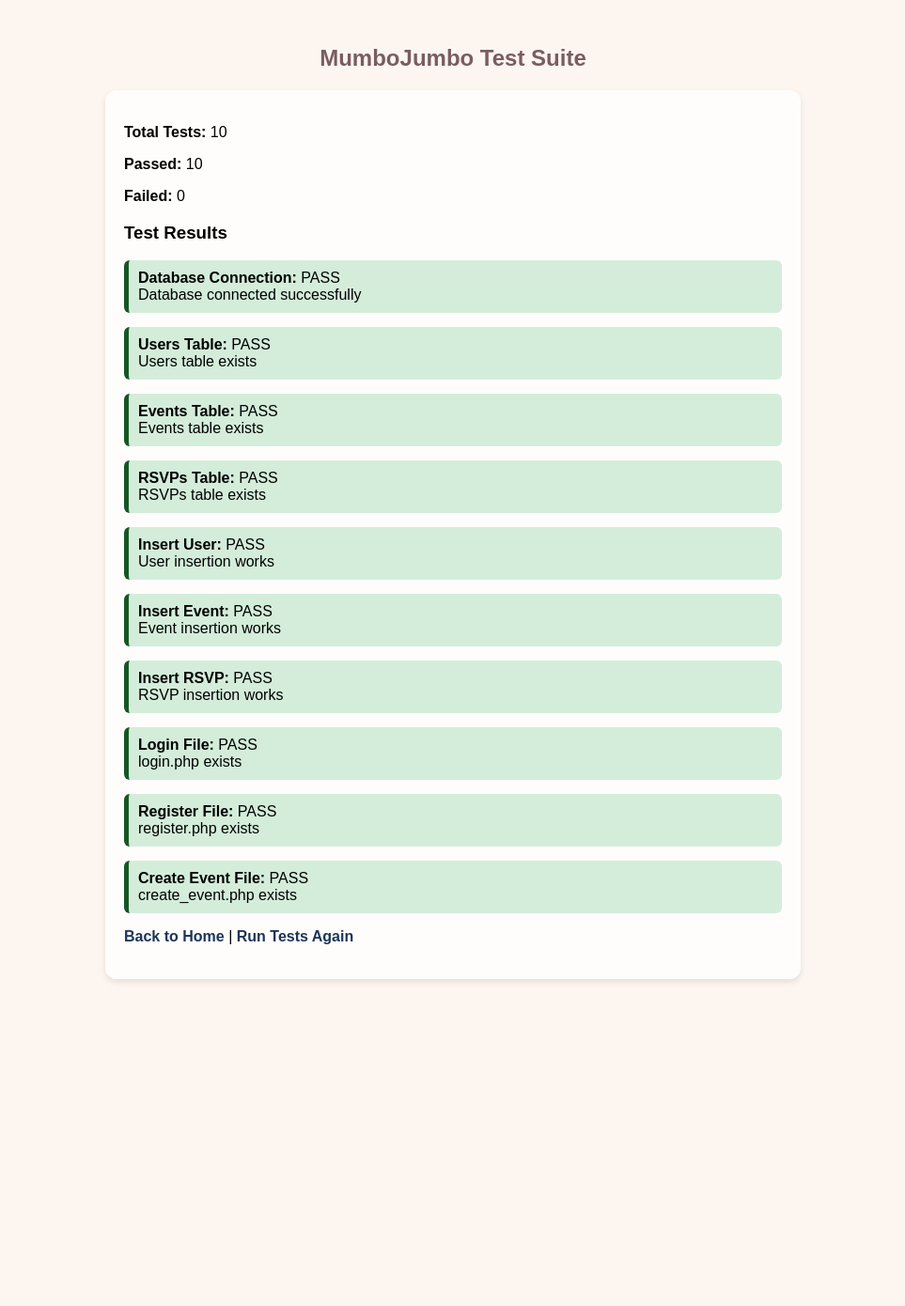
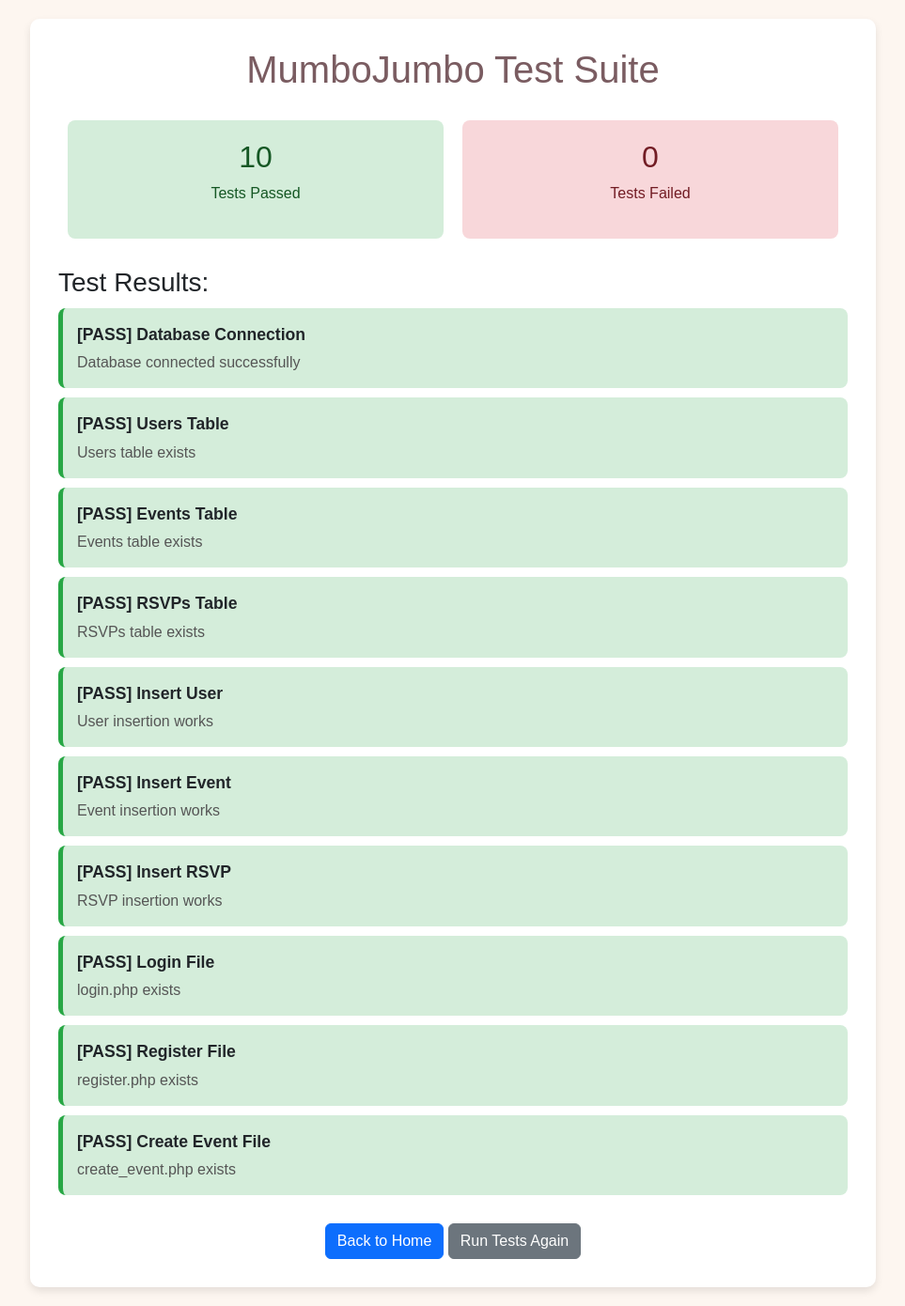
Before and after one commit to jennaballback/Eventure, a PHP site: page /MumboJumbo/test_suite.php in a window 1280 px wide. Shown: the whole page at 94% size, without its empty margins (158-1121 px from the left). Before the commit the page ends 1045 px from the top, so only its background shows below. Run offline with PHP 8.4, Linux system fonts and the light colour scheme.

Commit message:
Update test_suite.php

```diff
--- a/test_suite.php
+++ b/test_suite.php
@@ -1,5 +1,4 @@
 <?php
-// test_suite.php
 
 ini_set('display_errors', 1);
 ini_set('display_startup_errors', 1);
@@ -9,84 +8,78 @@
 
 $test_results = [];
 
-// TEST FUNCTIONS
-
+// TEST 1: Database Connection
 function test_database_connection($conn) {
-    return $conn
-        ? ['status' => 'PASS', 'message' => 'Database connected successfully']
-        : ['status' => 'FAIL', 'message' => 'Database connection failed'];
+    if ($conn) {
+        return ['status' => 'PASS', 'message' => 'Database connected successfully'];
+    } else {
+        return ['status' => 'FAIL', 'message' => 'Database connection failed'];
+    }
 }
 
+// TEST 2: Users Table Exists
 function test_users_table($conn) {
     $result = mysqli_query($conn, "SHOW TABLES LIKE 'users'");
-    return ($result && mysqli_num_rows($result) > 0)
-        ? ['status' => 'PASS', 'message' => 'Users table exists']
-        : ['status' => 'FAIL', 'message' => 'Users table not found'];
+    if (mysqli_num_rows($result) > 0) {
+        return ['status' => 'PASS', 'message' => 'Users table exists'];
+    } else {
+        return ['status' => 'FAIL', 'message' => 'Users table not found'];
+    }
 }
 
+// TEST 3: Events Table Exists
 function test_events_table($conn) {
     $result = mysqli_query($conn, "SHOW TABLES LIKE 'events'");
-    return ($result && mysqli_num_rows($result) > 0)
-        ? ['status' => 'PASS', 'message' => 'Events table exists']
-        : ['status' => 'FAIL', 'message' => 'Events table not found'];
+    if (mysqli_num_rows($result) > 0) {
+        return ['status' => 'PASS', 'message' => 'Events table exists'];
+    } else {
+        return ['status' => 'FAIL', 'message' => 'Events table not found'];
+    }
 }
 
+// TEST 4: RSVPs Table Exists
 function test_rsvps_table($conn) {
     $result = mysqli_query($conn, "SHOW TABLES LIKE 'rsvps'");
-    return ($result && mysqli_num_rows($result) > 0)
-        ? ['status' => 'PASS', 'message' => 'RSVPs table exists']
-        : ['status' => 'FAIL', 'message' => 'RSVPs table not found'];
+    if (mysqli_num_rows($result) > 0) {
+        return ['status' => 'PASS', 'message' => 'RSVPs table exists'];
+    } else {
+        return ['status' => 'FAIL', 'message' => 'RSVPs table not found'];
+    }
 }
 
+// TEST 5: Can Insert Test User
 function test_insert_user($conn) {
-    $email = 'test_' . time() . '@test.com';
-    $pass  = password_hash('testpass', PASSWORD_DEFAULT);
+    $test_email = 'test_' . time() . '@test.com';
+    $password_hash = password_hash('testpass', PASSWORD_DEFAULT);
 
     $stmt = $conn->prepare("INSERT INTO users (first_name, last_name, email, password_hash) VALUES (?, ?, ?, ?)");
-    if (!$stmt) return ['status' => 'FAIL', 'message' => 'Prepare failed for user insert'];
-
-    $first = 'Test';
-    $last  = 'User';
-    $stmt->bind_param("ssss", $first, $last, $email, $pass);
+    $first = 'Test'; $last = 'User';
+    $stmt->bind_param("ssss", $first, $last, $test_email, $password_hash);
 
     if ($stmt->execute()) {
-        $id = $stmt->insert_id;
-        mysqli_query($conn, "DELETE FROM users WHERE user_id = $id");
+        $user_id = $stmt->insert_id;
+        mysqli_query($conn, "DELETE FROM users WHERE user_id = $user_id");
         $stmt->close();
         return ['status' => 'PASS', 'message' => 'User insertion works'];
+    } else {
+        $stmt->close();
+        return ['status' => 'FAIL', 'message' => 'User insertion failed: ' . $stmt->error];
     }
-
-    $error = $stmt->error;
-    $stmt->close();
-    return ['status' => 'FAIL', 'message' => 'User insertion failed: ' . $error];
 }
 
+// TEST 6: Can Insert Test Event
 function test_insert_event($conn) {
-    // user
-    $email = 'event_' . time() . '@test.com';
-    $pass  = password_hash('testpass', PASSWORD_DEFAULT);
-
+    $test_email = 'eventtest_' . time() . '@test.com';
+    $password_hash = password_hash('testpass', PASSWORD_DEFAULT);
     $stmt = $conn->prepare("INSERT INTO users (first_name, last_name, email, password_hash) VALUES (?, ?, ?, ?)");
-    if (!$stmt) return ['status' => 'FAIL', 'message' => 'Prepare failed for event user insert'];
-
-    $first = 'Event';
-    $last  = 'Tester';
-    $stmt->bind_param("ssss", $first, $last, $email, $pass);
+    $first = 'Event'; $last = 'Tester';
+    $stmt->bind_param("ssss", $first, $last, $test_email, $password_hash);
     $stmt->execute();
     $user_id = $stmt->insert_id;
     $stmt->close();
 
-    // event
     $stmt = $conn->prepare("INSERT INTO events (host_id, title, description, location, start_time) VALUES (?, ?, ?, ?, ?)");
-    if (!$stmt) {
-        mysqli_query($conn, "DELETE FROM users WHERE user_id = $user_id");
-        return ['status' => 'FAIL', 'message' => 'Prepare failed for event insert'];
-    }
-
-    $title = 'Test Event';
-    $desc  = 'Test';
-    $loc   = 'Test Location';
-    $time  = date('Y-m-d H:i:s', strtotime('+1 day'));
+    $title = 'Test Event'; $desc = 'Test'; $loc = 'Test Location'; $time = date('Y-m-d H:i:s', strtotime('+1 day'));
     $stmt->bind_param("issss", $user_id, $title, $desc, $loc, $time);
 
     if ($stmt->execute()) {
@@ -95,52 +88,32 @@
         mysqli_query($conn, "DELETE FROM users WHERE user_id = $user_id");
         $stmt->close();
         return ['status' => 'PASS', 'message' => 'Event insertion works'];
+    } else {
+        mysqli_query($conn, "DELETE FROM users WHERE user_id = $user_id");
+        $stmt->close();
+        return ['status' => 'FAIL', 'message' => 'Event insertion failed: ' . $stmt->error];
     }
-
-    $error = $stmt->error;
-    mysqli_query($conn, "DELETE FROM users WHERE user_id = $user_id");
-    $stmt->close();
-    return ['status' => 'FAIL', 'message' => 'Event insertion failed: ' . $error];
 }
 
+// TEST 7: Can Insert Test RSVP
 function test_insert_rsvp($conn) {
-    // user
-    $email = 'rsvp_' . time() . '@test.com';
-    $pass  = password_hash('testpass', PASSWORD_DEFAULT);
-
+    $test_email = 'rsvptest_' . time() . '@test.com';
+    $password_hash = password_hash('testpass', PASSWORD_DEFAULT);
     $stmt = $conn->prepare("INSERT INTO users (first_name, last_name, email, password_hash) VALUES (?, ?, ?, ?)");
-    if (!$stmt) return ['status' => 'FAIL', 'message' => 'Prepare failed for RSVP user insert'];
-
-    $first = 'RSVP';
-    $last  = 'Tester';
-    $stmt->bind_param("ssss", $first, $last, $email, $pass);
+    $first = 'RSVP'; $last = 'Tester';
+    $stmt->bind_param("ssss", $first, $last, $test_email, $password_hash);
     $stmt->execute();
     $user_id = $stmt->insert_id;
     $stmt->close();
 
-    // event
     $stmt = $conn->prepare("INSERT INTO events (host_id, title, location, start_time) VALUES (?, ?, ?, ?)");
-    if (!$stmt) {
-        mysqli_query($conn, "DELETE FROM users WHERE user_id = $user_id");
-        return ['status' => 'FAIL', 'message' => 'Prepare failed for RSVP event insert'];
-    }
-
-    $title = 'RSVP Test Event';
-    $loc   = 'Test';
-    $time  = date('Y-m-d H:i:s', strtotime('+1 day'));
+    $title = 'RSVP Test Event'; $loc = 'Test'; $time = date('Y-m-d H:i:s', strtotime('+1 day'));
     $stmt->bind_param("isss", $user_id, $title, $loc, $time);
     $stmt->execute();
     $event_id = $stmt->insert_id;
     $stmt->close();
 
-    // rsvp
     $stmt = $conn->prepare("INSERT INTO rsvps (event_id, user_id, status) VALUES (?, ?, ?)");
-    if (!$stmt) {
-        mysqli_query($conn, "DELETE FROM events WHERE event_id = $event_id");
-        mysqli_query($conn, "DELETE FROM users WHERE user_id = $user_id");
-        return ['status' => 'FAIL', 'message' => 'Prepare failed for RSVP insert'];
-    }
-
     $status = 'yes';
     $stmt->bind_param("iis", $event_id, $user_id, $status);
 
@@ -150,35 +123,42 @@
         mysqli_query($conn, "DELETE FROM users WHERE user_id = $user_id");
         $stmt->close();
         return ['status' => 'PASS', 'message' => 'RSVP insertion works'];
+    } else {
+        mysqli_query($conn, "DELETE FROM events WHERE event_id = $event_id");
+        mysqli_query($conn, "DELETE FROM users WHERE user_id = $user_id");
+        $stmt->close();
+        return ['status' => 'FAIL', 'message' => 'RSVP insertion failed: ' . $stmt->error];
     }
-
-    $error = $stmt->error;
-    mysqli_query($conn, "DELETE FROM events WHERE event_id = $event_id");
-    mysqli_query($conn, "DELETE FROM users WHERE user_id = $user_id");
-    $stmt->close();
-    return ['status' => 'FAIL', 'message' => 'RSVP insertion failed: ' . $error];
 }
 
+// TEST 8: Login.php File Exists
 function test_login_file() {
-    return file_exists('login.php')
-        ? ['status' => 'PASS', 'message' => 'login.php exists']
-        : ['status' => 'FAIL', 'message' => 'login.php not found'];
+    if (file_exists('login.php')) {
+        return ['status' => 'PASS', 'message' => 'login.php exists'];
+    } else {
+        return ['status' => 'FAIL', 'message' => 'login.php not found'];
+    }
 }
 
+// TEST 9: Register.php File Exists
 function test_register_file() {
-    return file_exists('register.php')
-        ? ['status' => 'PASS', 'message' => 'register.php exists']
-        : ['status' => 'FAIL', 'message' => 'register.php not found'];
+    if (file_exists('register.php')) {
+        return ['status' => 'PASS', 'message' => 'register.php exists'];
+    } else {
+        return ['status' => 'FAIL', 'message' => 'register.php not found'];
+    }
 }
 
+// TEST 10: Create Event File Exists
 function test_create_event_file() {
-    return file_exists('events/create_event.php')
-        ? ['status' => 'PASS', 'message' => 'create_event.php exists']
-        : ['status' => 'FAIL', 'message' => 'create_event.php not found'];
+    if (file_exists('events/create_event.php')) {
+        return ['status' => 'PASS', 'message' => 'create_event.php exists'];
+    } else {
+        return ['status' => 'FAIL', 'message' => 'create_event.php not found'];
+    }
 }
 
-//RUN TESTS
-
+// Run all tests
 $test_results['Database Connection'] = test_database_connection($conn);
 $test_results['Users Table'] = test_users_table($conn);
 $test_results['Events Table'] = test_events_table($conn);
@@ -194,7 +174,6 @@
 
 $passed = 0;
 $failed = 0;
-
 foreach ($test_results as $result) {
     if ($result['status'] === 'PASS') $passed++;
     else $failed++;
@@ -205,47 +184,51 @@
 <html>
 <head>
     <title>MumboJumbo Test Suite</title>
+    <link href="https://cdn.jsdelivr.net/npm/bootstrap@5.3.0/dist/css/bootstrap.min.css" rel="stylesheet">
     <style>
-        body { background-color: #fdf6f0; font-family: Arial, sans-serif; padding: 20px; }
-        h2 { text-align: center; color: #7a5c61; }
-        .box {
-            max-width: 700px;
-            margin: 20px auto;
-            background: #ffffffcc;
-            padding: 20px;
-            border-radius: 12px;
-            box-shadow: 0 3px 6px rgba(0,0,0,0.1);
-        }
-        .result { margin-bottom: 15px; padding: 10px; border-radius: 6px; }
-        .PASS  { background-color: #d4edda; border-left: 5px solid #155724; }
-        .FAIL  { background-color: #f8d7da; border-left: 5px solid #721c24; }
-        a { color: #1d3557; text-decoration: none; font-weight: bold; }
-        a:hover { text-decoration: underline; }
+        body { font-family: Arial, sans-serif; background-color: #fdf6f0; padding: 20px; }
+        .container { max-width: 900px; margin: 0 auto; background-color: #fff; padding: 30px; border-radius: 10px; box-shadow: 0 4px 8px rgba(0,0,0,0.1); }
+        h1 { text-align: center; color: #7a5c61; margin-bottom: 30px; }
+        .summary { display: flex; justify-content: space-around; margin-bottom: 30px; }
+        .summary-box { padding: 20px; border-radius: 8px; text-align: center; flex: 1; margin: 0 10px; }
+        .summary-pass { background-color: #d4edda; color: #155724; }
+        .summary-fail { background-color: #f8d7da; color: #721c24; }
+        .test-result { padding: 15px; margin: 10px 0; border-radius: 8px; border-left: 5px solid; }
+        .pass { background-color: #d4edda; border-color: #28a745; }
+        .fail { background-color: #f8d7da; border-color: #dc3545; }
+        .test-name { font-weight: bold; font-size: 1.1rem; }
+        .test-message { margin-top: 5px; color: #555; }
     </style>
 </head>
 <body>
+<div class="container">
+    <h1>MumboJumbo Test Suite</h1>
 
-<h2>MumboJumbo Test Suite</h2>
+    <div class="summary">
+        <div class="summary-box summary-pass">
+            <h2><?= $passed ?></h2>
+            <p>Tests Passed</p>
+        </div>
+        <div class="summary-box summary-fail">
+            <h2><?= $failed ?></h2>
+            <p>Tests Failed</p>
+        </div>
+    </div>
 
-<div class="box">
-    <p><strong>Total Tests:</strong> <?= $passed + $failed ?></p>
-    <p><strong>Passed:</strong> <?= $passed ?></p>
-    <p><strong>Failed:</strong> <?= $failed ?></p>
-
-    <h3>Test Results</h3>
-
-    <?php foreach ($test_results as $name => $result): ?>
-        <div class="result <?= $result['status'] ?>">
-            <strong><?= htmlspecialchars($name) ?>:</strong> <?= $result['status'] ?><br>
-            <?= htmlspecialchars($result['message']) ?>
+    <h3>Test Results:</h3>
+    <?php foreach ($test_results as $test_name => $result): ?>
+        <div class="test-result <?= strtolower($result['status']) ?>">
+            <div class="test-name">
+                [<?= $result['status'] ?>] <?= htmlspecialchars($test_name) ?>
+            </div>
+            <div class="test-message"><?= htmlspecialchars($result['message']) ?></div>
         </div>
     <?php endforeach; ?>
 
-    <p>
-        <a href="index.php">Back to Home</a> |
-        <a href="test_suite.php">Run Tests Again</a>
-    </p>
+    <div style="margin-top: 30px; text-align: center;">
+        <a href="index.php" class="btn btn-primary">Back to Home</a>
+        <button onclick="location.reload()" class="btn btn-secondary">Run Tests Again</button>
+    </div>
 </div>
-
 </body>
 </html>
```
